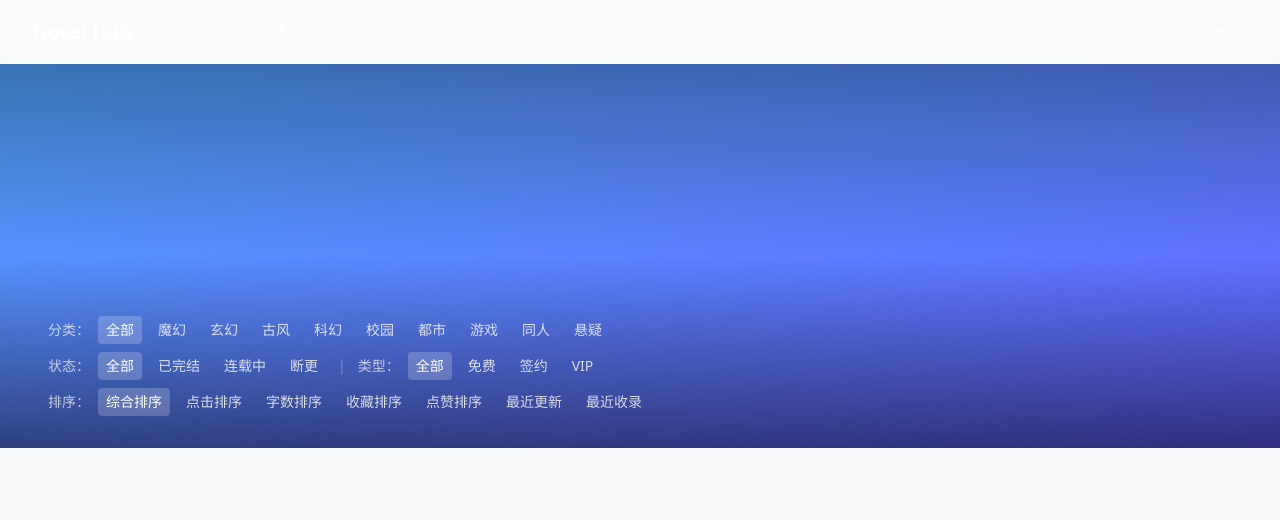
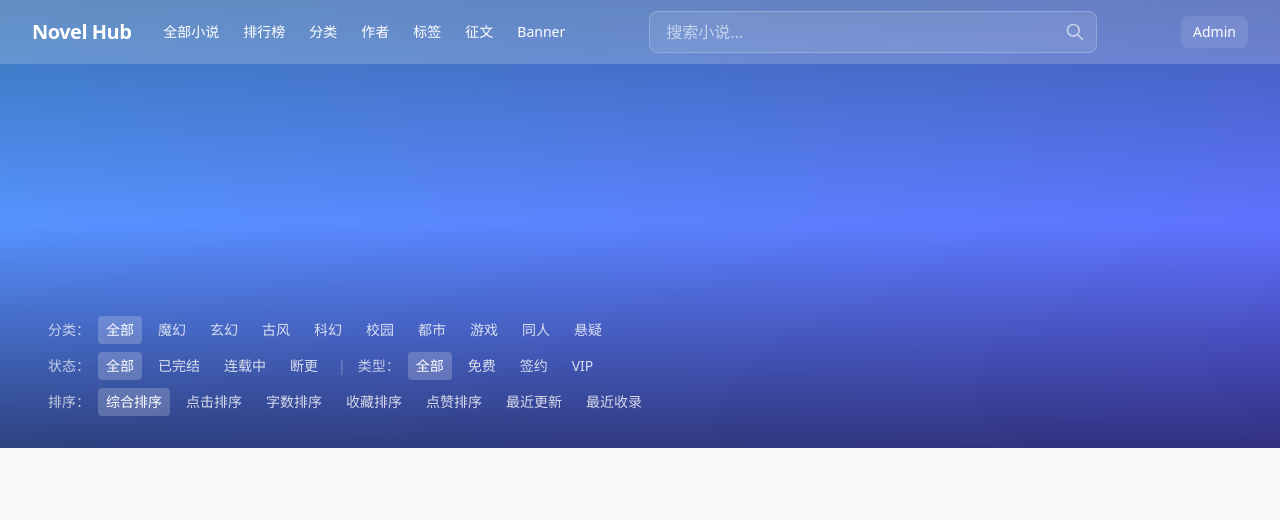
Before and after one commit to light-nook-labs/novel_hub, a Django app: page / in a window 1280 px wide. Shown: the top 520 px of the page. Run offline with Django 5.2, Linux system fonts and the light colour scheme; data that the repository does not hold is empty; some libraries are stand-ins or nearby versions.

Commit message:
fix: move header1 inside hero container

```diff
--- a/website/novels/templates/novels/index.html
+++ b/website/novels/templates/novels/index.html
@@ -4,8 +4,20 @@
 {% block title %}Novel Hub{% endblock %}
 
 {% block hero %}
+<div class="relative h-80 md:h-96 lg:h-[28rem]">
+  <!-- Hero Background -->
+  <div id="hero-banner" class="absolute inset-0 bg-gradient-to-br from-blue-400 to-indigo-500 overflow-hidden">
+    {% if latest_banner %}
+    <div id="hero-bg" class="absolute inset-0 bg-cover bg-center bg-no-repeat opacity-60"
+         data-default-bg="https://rs.sfacg.com/web/novel/images/images/beitouNew/{{ latest_banner.id }}.jpg"></div>
+    {% else %}
+    <div id="hero-bg" class="absolute inset-0 bg-cover bg-center bg-no-repeat opacity-60"></div>
+    {% endif %}
+    <div class="absolute inset-0 bg-gradient-to-b from-black/30 via-transparent to-black/50"></div>
+  </div>
+
   <!-- Header 1: Navigation (transparent + mask) -->
-<header class="bg-white/20 backdrop-blur-sm text-white relative z-20">
+  <header class="absolute top-0 left-0 right-0 z-20 bg-white/20 backdrop-blur-sm text-white">
     <div class="max-w-7xl mx-auto px-4 sm:px-6 lg:px-8">
       <div class="flex items-center justify-between h-16">
         <div class="flex items-center gap-8">
@@ -45,20 +57,7 @@
     </div>
   </header>
 
-<!-- Hero + Header 2 -->
-<div class="relative h-64 md:h-80 lg:h-96">
-  <!-- Hero Background -->
-  <div id="hero-banner" class="absolute inset-0 bg-gradient-to-br from-blue-400 to-indigo-500 overflow-hidden">
-    {% if latest_banner %}
-    <div id="hero-bg" class="absolute inset-0 bg-cover bg-center bg-no-repeat opacity-60"
-         data-default-bg="https://rs.sfacg.com/web/novel/images/images/beitouNew/{{ latest_banner.id }}.jpg"></div>
-    {% else %}
-    <div id="hero-bg" class="absolute inset-0 bg-cover bg-center bg-no-repeat opacity-60"></div>
-    {% endif %}
-    <div class="absolute inset-0 bg-gradient-to-b from-black/30 via-transparent to-black/50"></div>
-  </div>
-
-  <!-- Header 2: Filters (hero as bg) -->
+  <!-- Header 2: Filters (transparent) -->
   <div class="absolute bottom-0 left-0 right-0 z-10">
     <div class="max-w-7xl mx-auto px-4 sm:px-6 lg:px-8 pb-4">
       <div class="rounded-lg p-4 text-white">
```
Also changed, not shown: website/static/css/output.css. Lines whose indentation alone changed are shown as unchanged.
